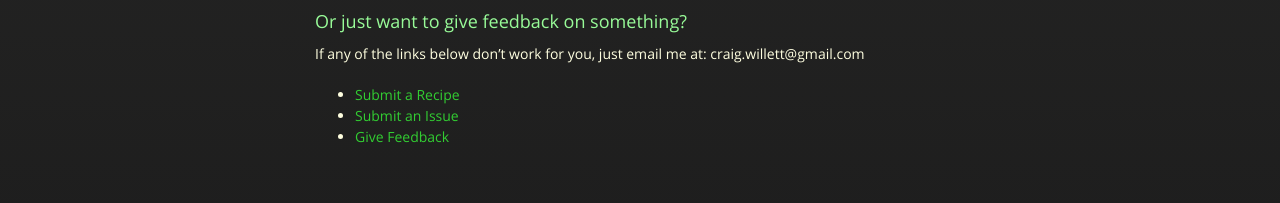
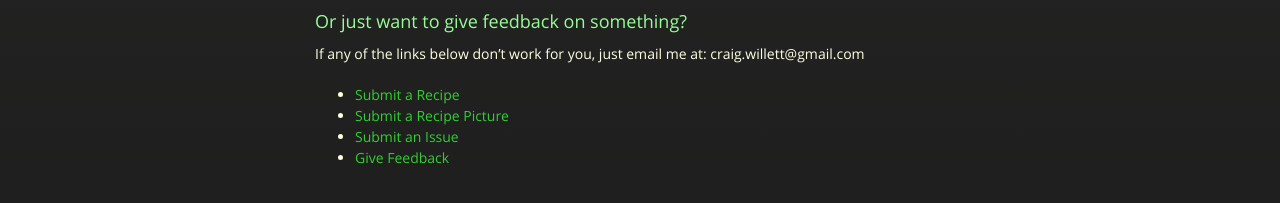
Before and after one commit to cmwillett/TheDigitalCookbook, a Jekyll site: the page built from Contact.md, in a window 1280 px wide. Shown: the part 548-751 px from the top of the page. Built offline with Jekyll 4.4.1, drawn with Linux system fonts in a browser that asks for light colours; nearby versions of some CDN libraries.

Commit message:
added submit picture page

```diff
--- a/Contact.md
+++ b/Contact.md
@@ -10,5 +10,6 @@ tags: contact,feedback,issue,submit,us,feedback,question,idea,complaint,kudos,co
 If any of the links below don't work for you, just email me at:  craig.willett@gmail.com
 
 * [Submit a Recipe]({{site.github.url}}/Contact/SubmitRecipe/index.html)
+* [Submit a Recipe Picture]({{site.github.url}}/Contact/submitPicture/index.html)
 * [Submit an Issue]({{site.github.url}}/Contact/SubmitIssue/index.html)
 * [Give Feedback]({{site.github.url}}/Contact/GiveFeedback/index.html)
```
